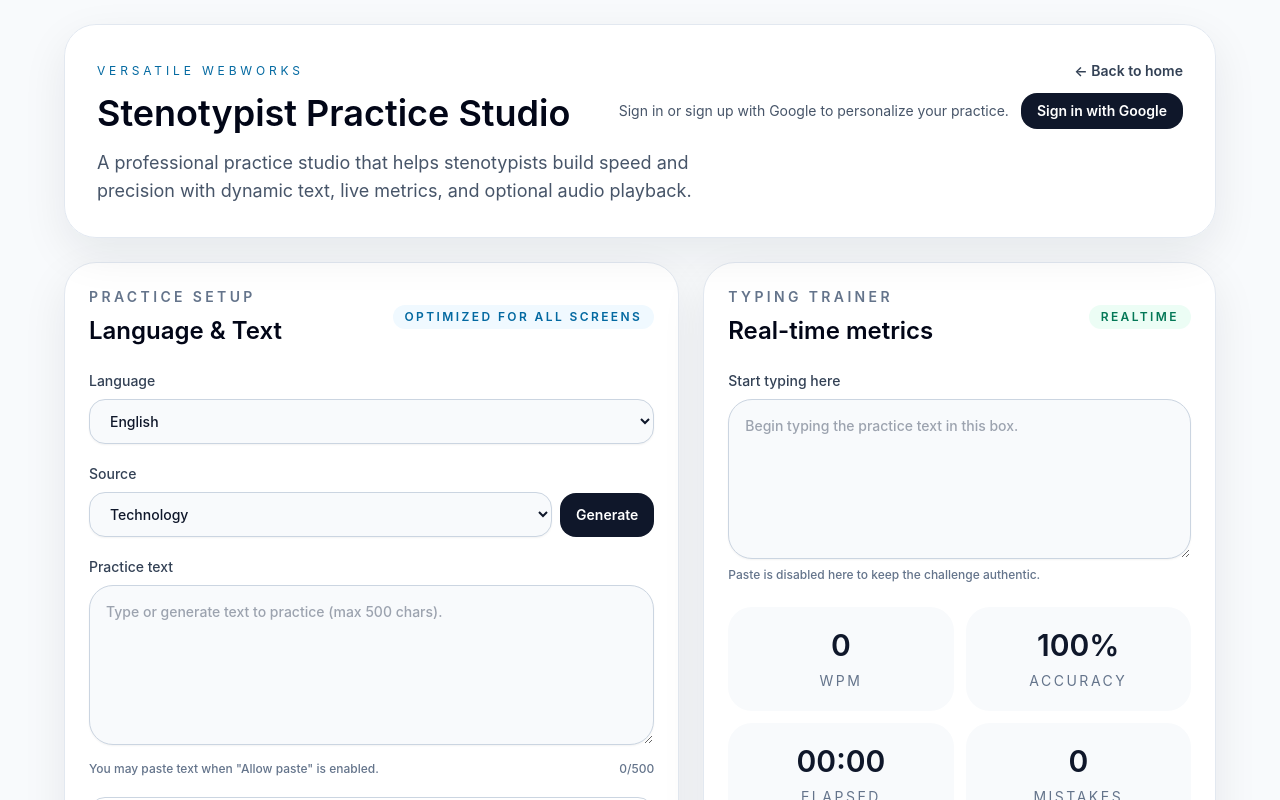
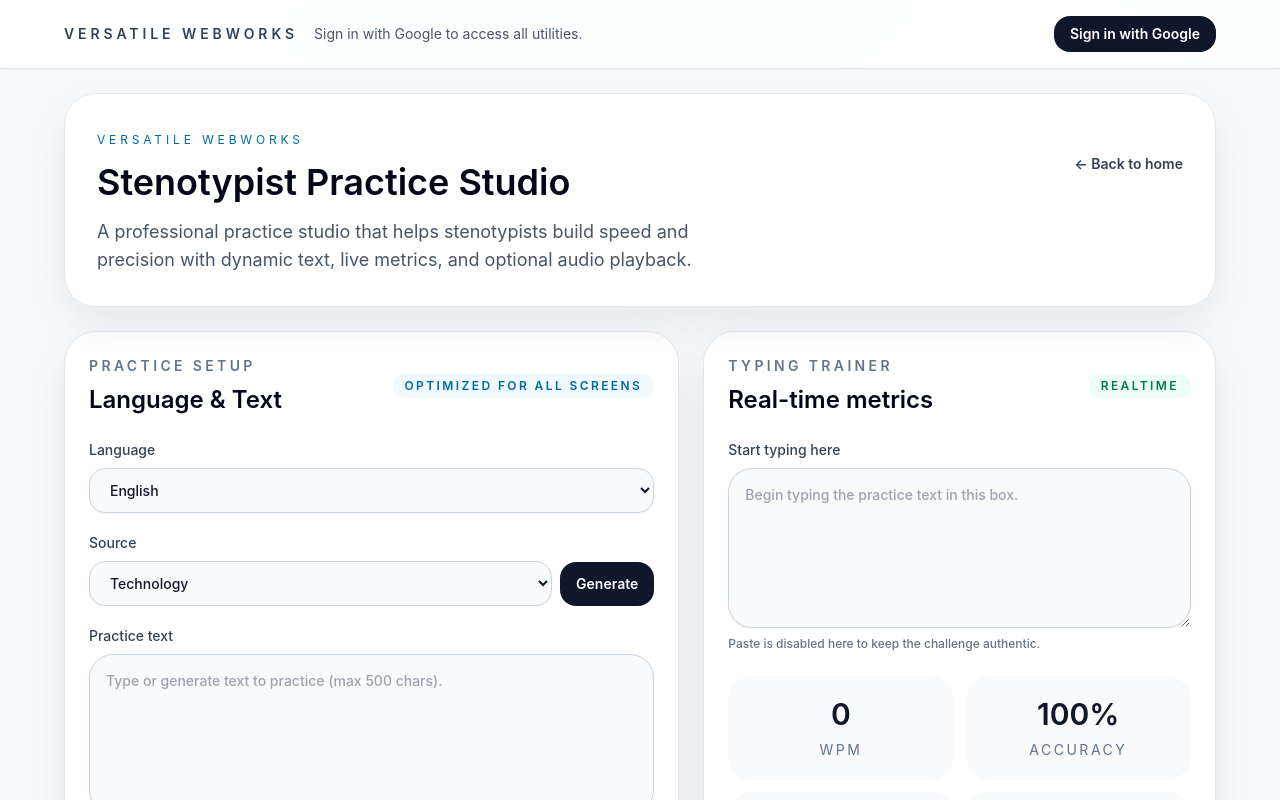
Before and after one commit to versatilewebworks/versatilewebworks.github.io, a Next.js app: page /stenotypist in a window 1280 px wide. Shown: the top 800 px of the page. Built offline with nearby package versions, Linux system fonts and the light colour scheme; no server answers.

Commit message:
Authentication fixed

```diff
--- a/app/layout.tsx
+++ b/app/layout.tsx
@@ -1,5 +1,6 @@
 import type { Metadata } from 'next';
 import './globals.css';
+import AuthHeader from '../components/AuthHeader';
 
 export const metadata: Metadata = {
   title: 'Versatile WebWorks | Productivity Utilities',
@@ -9,7 +10,10 @@ export const metadata: Metadata = {
 export default function RootLayout({ children }: { children: React.ReactNode }) {
   return (
     <html lang="en">
-      <body>{children}</body>
+      <body>
+        <AuthHeader />
+        {children}
+      </body>
     </html>
   );
 }
--- a/app/stenotypist/page.tsx
+++ b/app/stenotypist/page.tsx
@@ -2,8 +2,6 @@
 
 import Link from 'next/link';
 import { useEffect, useRef, useState } from 'react';
-import { signInWithPopup, signOut, type User } from 'firebase/auth';
-import { auth, googleProvider } from '../../lib/firebase';
 
 const practiceTexts: Record<string, string[]> = {
   'en-US': [
@@ -55,9 +53,6 @@ export default function Home() {
   const [accuracy, setAccuracy] = useState(100);
   const [seconds, setSeconds] = useState(0);
   const [completed, setCompleted] = useState(false);
-  const [user, setUser] = useState<User | null>(null);
-  const [authLoading, setAuthLoading] = useState(false);
-  const [authError, setAuthError] = useState<string | null>(null);
   const timerRef = useRef<number | null>(null);
   const startTimeRef = useRef<number | null>(null);
   const voiceLockedRef = useRef(false);
@@ -70,18 +65,6 @@ export default function Home() {
         window.clearInterval(timerRef.current);
       }
     };
-  }, []);
-
-  useEffect(() => {
-    if (!auth) {
-      return;
-    }
-
-    const unsubscribe = auth.onAuthStateChanged((currentUser) => {
-      setUser(currentUser);
-    });
-
-    return unsubscribe;
   }, []);
 
   useEffect(() => {
@@ -251,41 +234,6 @@ export default function Home() {
     setSourceText(newText);
   };
 
-  const handleSignIn = async () => {
-    if (!auth) {
-      setAuthError('Firebase is not configured. Please add your Firebase settings.');
-      return;
-    }
-
-    setAuthLoading(true);
-    setAuthError(null);
-
-    try {
-      await signInWithPopup(auth, googleProvider);
-    } catch (error: any) {
-      setAuthError(error?.message ?? 'Unable to sign in with Google.');
-    } finally {
-      setAuthLoading(false);
-    }
-  };
-
-  const handleSignOut = async () => {
-    if (!auth) {
-      return;
-    }
-
-    setAuthLoading(true);
-    setAuthError(null);
-
-    try {
-      await signOut(auth);
-    } catch (error: any) {
-      setAuthError(error?.message ?? 'Unable to sign out.');
-    } finally {
-      setAuthLoading(false);
-    }
-  };
-
   return (
     <main className="min-h-screen bg-slate-50 text-slate-950 px-4 py-6 sm:px-6 lg:px-8">
       <div className="mx-auto flex max-w-6xl flex-col gap-6">
@@ -302,29 +250,11 @@ export default function Home() {
               >
                 ← Back to home
               </Link>
-              <div className="flex flex-wrap items-center gap-3">
-                <span className="text-sm text-slate-600">
-                  {user ? `Signed in as ${user.displayName ?? user.email}` : 'Sign in or sign up with Google to personalize your practice.'}
-                </span>
-                <button
-                  type="button"
-                  onClick={user ? handleSignOut : handleSignIn}
-                  disabled={authLoading}
-                  className="rounded-2xl bg-slate-900 px-4 py-2 text-sm font-semibold text-white transition hover:bg-slate-700 disabled:cursor-not-allowed disabled:bg-slate-400"
-                >
-                  {user ? 'Sign Out' : 'Sign in with Google'}
-                </button>
               </div>
-            </div>
           </div>
           <p className="mt-3 max-w-2xl text-slate-600 sm:text-lg">
             A professional practice studio that helps stenotypists build speed and precision with dynamic text, live metrics, and optional audio playback.
           </p>
-          {authError ? (
-            <div className="mt-4 rounded-2xl bg-rose-50 px-4 py-3 text-sm text-rose-700">
-              {authError}
-            </div>
-          ) : null}
         </section>
 
         <div className="grid gap-6 lg:grid-cols-[1.2fr_1fr]">
--- /dev/null
+++ b/components/AuthHeader.tsx
@@ -0,0 +1,92 @@
+'use client';
+
+import Link from 'next/link';
+import { useEffect, useState } from 'react';
+import { signInWithPopup, signOut, onAuthStateChanged, type User } from 'firebase/auth';
+import { auth, googleProvider } from '../lib/firebase';
+
+export default function AuthHeader() {
+  const [user, setUser] = useState<User | null>(null);
+  const [loading, setLoading] = useState(false);
+  const [error, setError] = useState<string | null>(null);
+
+  useEffect(() => {
+    if (!auth) {
+      return;
+    }
+
+    const unsubscribe = onAuthStateChanged(auth, (currentUser) => {
+      setUser(currentUser);
+    });
+
+    return unsubscribe;
+  }, []);
+
+  const handleSignIn = async () => {
+    if (!auth) {
+      setError('Firebase is not configured. Please add your Firebase settings to .env.local.');
+      return;
+    }
+
+    setLoading(true);
+    setError(null);
+
+    try {
+      await signInWithPopup(auth, googleProvider);
+    } catch (err: any) {
+      setError(err?.message ?? 'Unable to sign in with Google.');
+    } finally {
+      setLoading(false);
+    }
+  };
+
+  const handleSignOut = async () => {
+    if (!auth) {
+      return;
+    }
+
+    setLoading(true);
+    setError(null);
+
+    try {
+      await signOut(auth);
+    } catch (err: any) {
+      setError(err?.message ?? 'Unable to sign out.');
+    } finally {
+      setLoading(false);
+    }
+  };
+
+  return (
+    <header className="sticky top-0 z-50 border-b border-slate-200 bg-white/95 px-4 py-4 backdrop-blur-sm shadow-sm sm:px-6 lg:px-8">
+      <div className="mx-auto flex max-w-6xl flex-col gap-3 sm:flex-row sm:items-center sm:justify-between">
+        <div className="flex items-center gap-4">
+          <Link href="/" className="text-sm font-semibold uppercase tracking-[0.28em] text-slate-700 transition hover:text-slate-900">
+            Versatile WebWorks
+          </Link>
+          {user ? (
+            <span className="text-sm text-slate-600">Signed in as {user.displayName ?? user.email}</span>
+          ) : (
+            <span className="text-sm text-slate-600">Sign in with Google to access all utilities.</span>
+          )}
+        </div>
+
+        <div className="flex flex-wrap items-center gap-3">
+          {error ? (
+            <span className="rounded-full bg-rose-50 px-3 py-2 text-sm font-medium text-rose-700">
+              {error}
+            </span>
+          ) : null}
+          <button
+            type="button"
+            onClick={user ? handleSignOut : handleSignIn}
+            disabled={loading}
+            className="rounded-2xl bg-slate-900 px-4 py-2 text-sm font-semibold text-white transition hover:bg-slate-700 disabled:cursor-not-allowed disabled:bg-slate-400"
+          >
+            {user ? 'Sign Out' : 'Sign in with Google'}
+          </button>
+        </div>
+      </div>
+    </header>
+  );
+}
--- a/lib/firebase.ts
+++ b/lib/firebase.ts
@@ -8,6 +8,7 @@ const firebaseConfig = {
   storageBucket: process.env.NEXT_PUBLIC_FIREBASE_STORAGE_BUCKET ?? '',
   messagingSenderId: process.env.NEXT_PUBLIC_FIREBASE_MESSAGING_SENDER_ID ?? '',
   appId: process.env.NEXT_PUBLIC_FIREBASE_APP_ID ?? '',
+  measurementId: process.env.NEXT_PUBLIC_FIREBASE_MEASUREMENT_ID ?? undefined,
 };
 
 const hasFirebaseConfig = Boolean(
@@ -17,7 +18,7 @@ const hasFirebaseConfig = Boolean(
   firebaseConfig.appId
 );
 
-const app = hasFirebaseConfig ? (!getApps().length ? initializeApp(firebaseConfig) : getApps()[0]) : null;
+const app = typeof window !== 'undefined' && hasFirebaseConfig ? (!getApps().length ? initializeApp(firebaseConfig) : getApps()[0]) : null;
 const auth = app ? getAuth(app) : null;
 const googleProvider = new GoogleAuthProvider();
 
```
